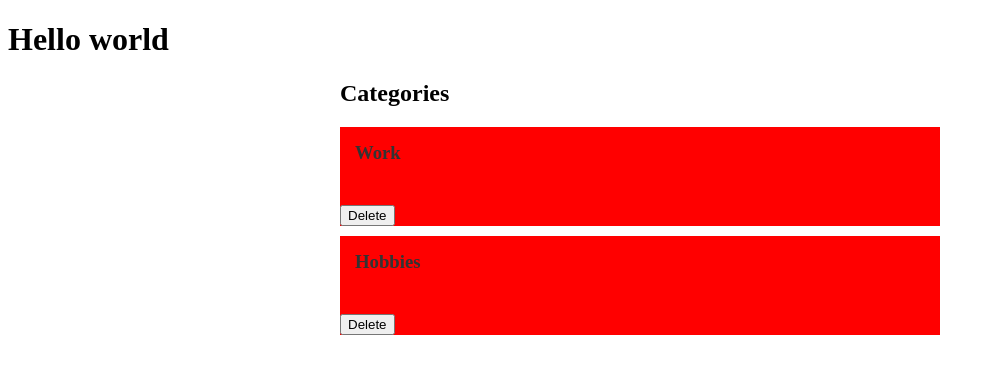
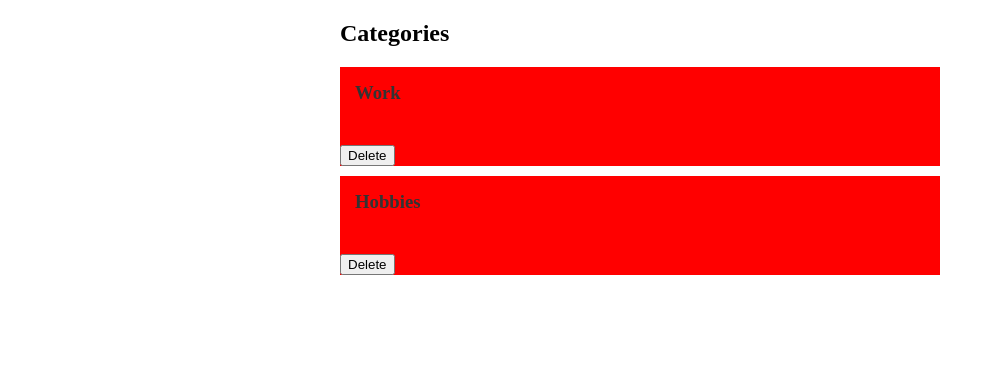
Before and after one commit to Teser301/yolo-task-manager, an Angular app: page / in a window 1280 px wide. Shown: the top 374 px of the page, without its empty margins (0-995 px from the left). Built offline with nearby package versions, Linux system fonts and the light colour scheme.

Commit message:
refactor: router cleanup

```diff
--- a/src/app/app.html
+++ b/src/app/app.html
@@ -1,4 +1 @@
-<h1>Hello world</h1>
-<div>
-    <router-outlet />
-</div>
+<router-outlet />
--- a/src/app/app.routes.ts
+++ b/src/app/app.routes.ts
@@ -1,15 +1,22 @@
 import { Routes } from '@angular/router';
-import { Categories } from './components/categories/categories';
 
 export const routes: Routes = [
     {
         path: '',
         pathMatch: 'full',
         loadComponent: () => import('./home/home').then((m) => m.Home)
-
     },
     {
-        path: 'category/:id',
-        component: Categories
+        path: 'category/:categoryId',
+        children: [
+            {
+                path: "",
+                loadComponent: () => import('./pages/category/category').then((m) => m.CategoryView)
+            },
+            {
+                path: "task/:taskId",
+                loadComponent: () => import('./pages/task/task').then((m) => m.TaskView)
+            }
+        ]
     }
 ];
```
